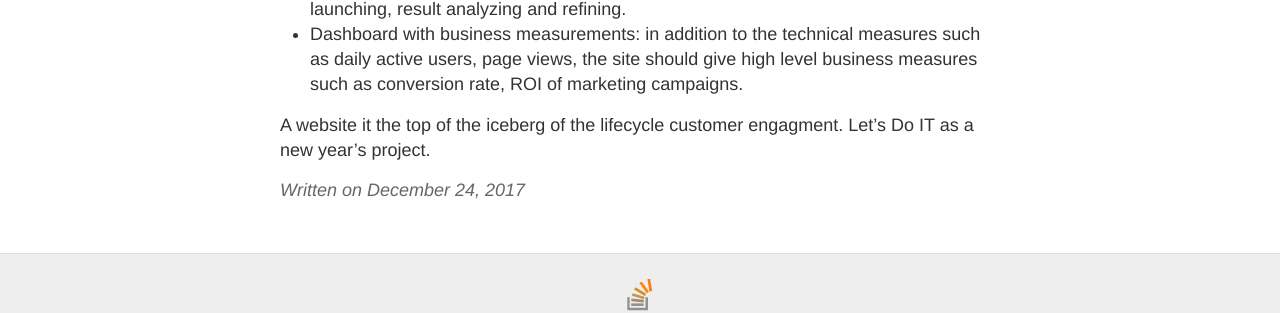
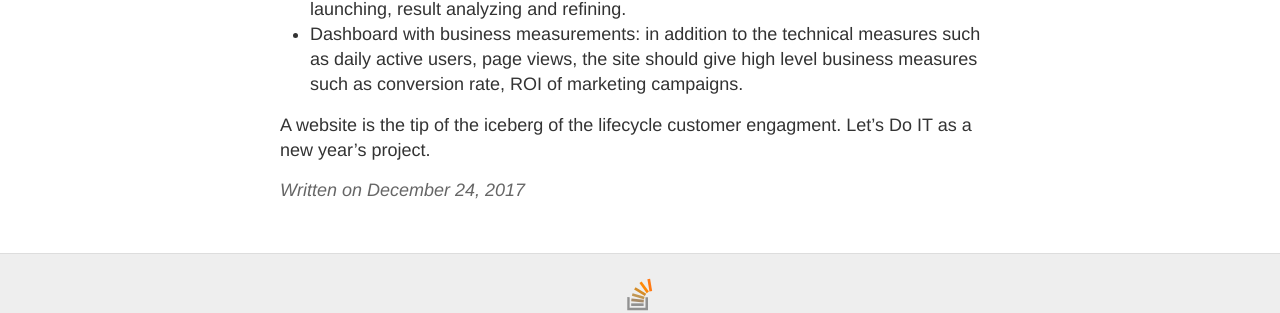
Before and after one commit to YingLiu4203/old-dev-blog, a Jekyll site: the page built from _posts/2017-12-24-program-marketing.md, in a window 1280 px wide and 900 px high, scrolled down 1865 px. Shown: the part 558-871 px from the top of the window. Built offline with Jekyll 4.4.1, drawn with Linux system fonts in a browser that asks for light colours; comment, search, counter and statistics services are not loaded.

Commit message:
fix typo

```diff
--- a/_posts/2017-12-24-program-marketing.md
+++ b/_posts/2017-12-24-program-marketing.md
@@ -56,4 +56,4 @@ At the end of 2017, some trends are clear for a state of the art company web sit
 * Advertisement integartion: the site should integrate with major digital marketplaces such as Google Adwords, Facebook Ads, LinkedIn Ads and etc. The integration should cover the end-to-end story of a digital marketing compaing: from ads creating, launching, result analyzing and refining.
 * Dashboard with business measurements: in addition to the technical measures such as daily active users, page views, the site should give high level business measures such as conversion rate, ROI of marketing campaigns.
 
-A website it the top of the iceberg of the lifecycle customer engagment. Let's Do IT as a new year's project.
+A website is the tip of the iceberg of the lifecycle customer engagment. Let's Do IT as a new year's project.
```
